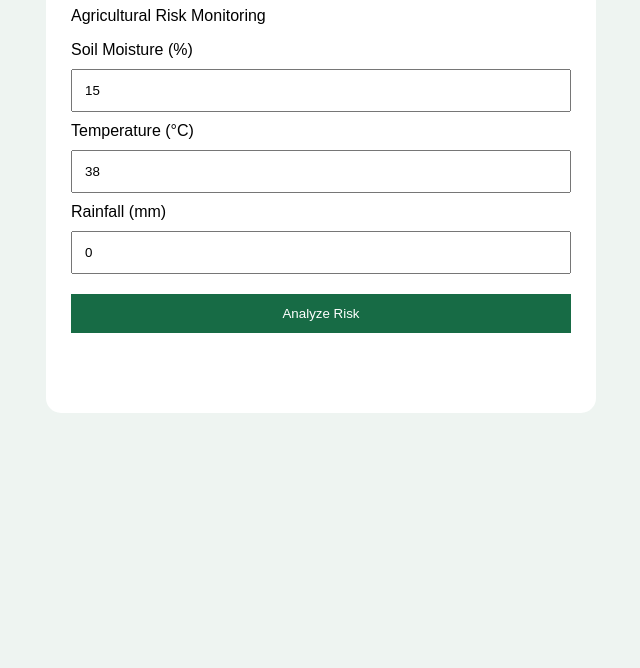
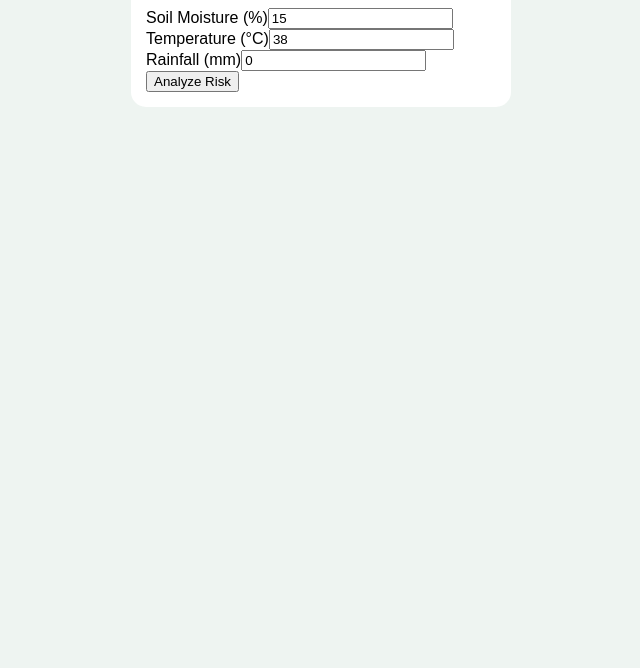
Before and after one commit to omaima-maalaoui/Seabex-Smart-Irrigation, a plain HTML site: page index.html in a window 1280 px wide. Shown: the part 132-800 px from the top of the page, without its empty margins (319-959 px from the left). Drawn offline with Linux system fonts and the light colour scheme.

Commit message:
Refactor HTML structure and styling for clarity

```diff
--- a/index.html
+++ b/index.html
@@ -1,10 +1,18 @@
-<!DOCTYPE html>
-<html><head><title>Seabex Risk Detection</title><style>body{font-family:Arial;background:#eef4f1;padding:25px}.box{max-width:500px;margin:auto;background:white;padding:25px;border-radius:15px}input,button{width:100%;padding:12px;margin:10px 0;box-sizing:border-box}button{background:#176b45;color:white;border:0}#result{padding:15px;margin-top:15px}</style></head>
-<body><div class="box"><h1>🌱 Seabex Risk Detection</h1><p>Agricultural Risk Monitoring</p>
-<label>Soil Moisture (%)</label><input id="m" type="number" value="15">
-<label>Temperature (°C)</label><input id="t" type="number" value="38">
-<label>Rainfall (mm)</label><input id="r" type="number" value="0">
-<button onclick="analyze()">Analyze Risk</button><div id="result"></div></div>
+
+<html><body style="font-family:Arial;background:#eef4f1;padding:15px">
+<div style="max-width:350px;margin:auto;background:white;padding:15px;border-radius:15px">
+<h2>🌱 Seabex Risk Detection</h2><p>Agricultural Risk Monitoring</p>
+Soil Moisture (%)<input id="m" type="number" value="15">
+Temperature (°C)<input id="t" type="number" value="38">
+Rainfall (mm)<input id="r" type="number" value="0">
+<button onclick="analyze()">Analyze Risk</button><div id="result"></div>
+</div>
 <script>
-function analyze(){let m=+document.getElementById('m').value,t=+document.getElementById('t').value,r=+document.getElementById('r').value,o=document.getElementById('result');if(!document.getElementById('m').value||!document.getElementById('t').value||!document.getElementById('r').value||m<0||m>100||t< -10||t>60||r<0){o.innerHTML="Enter valid values";return;}let s=Math.min(100,Math.round(Math.max(0,(25-m)*3)+Math.max(0,t-25)*2+Math.max(0,20-r)*1.5)),risk=s>=60?"HIGH RISK":s>=30?"MEDIUM RISK":"LOW RISK";o.innerHTML=`<h2>${risk}</h2><h1>${s}% Risk</h1>`;o.style.background=s>=60?"#ffe0e0":s>=30?"#fff0d5":"#d9f5e5";}
+function analyze(){
+let m=+document.getElementById('m').value,t=+document.getElementById('t').value,r=+document.getElementById('r').value,o=document.getElementById('result');
+if(!document.getElementById('m').value||!document.getElementById('t').value||!document.getElementById('r').value||m<0||m>100||t< -10||t>60||r<0){o.innerHTML="Enter valid values";return;}
+let s=Math.min(100,Math.round(Math.max(0,(25-m)*3)+Math.max(0,t-25)*2+Math.max(0,20-r)*1.5)),risk=s>=60?"HIGH RISK":s>=30?"MEDIUM RISK":"LOW RISK";
+o.innerHTML=`<h2>${risk}</h2><h1>${s}% Risk</h1>`;
+o.style.background=s>=60?"#ffe0e0":s>=30?"#fff0d5":"#d9f5e5";
+}
 </script></body></html>
```
